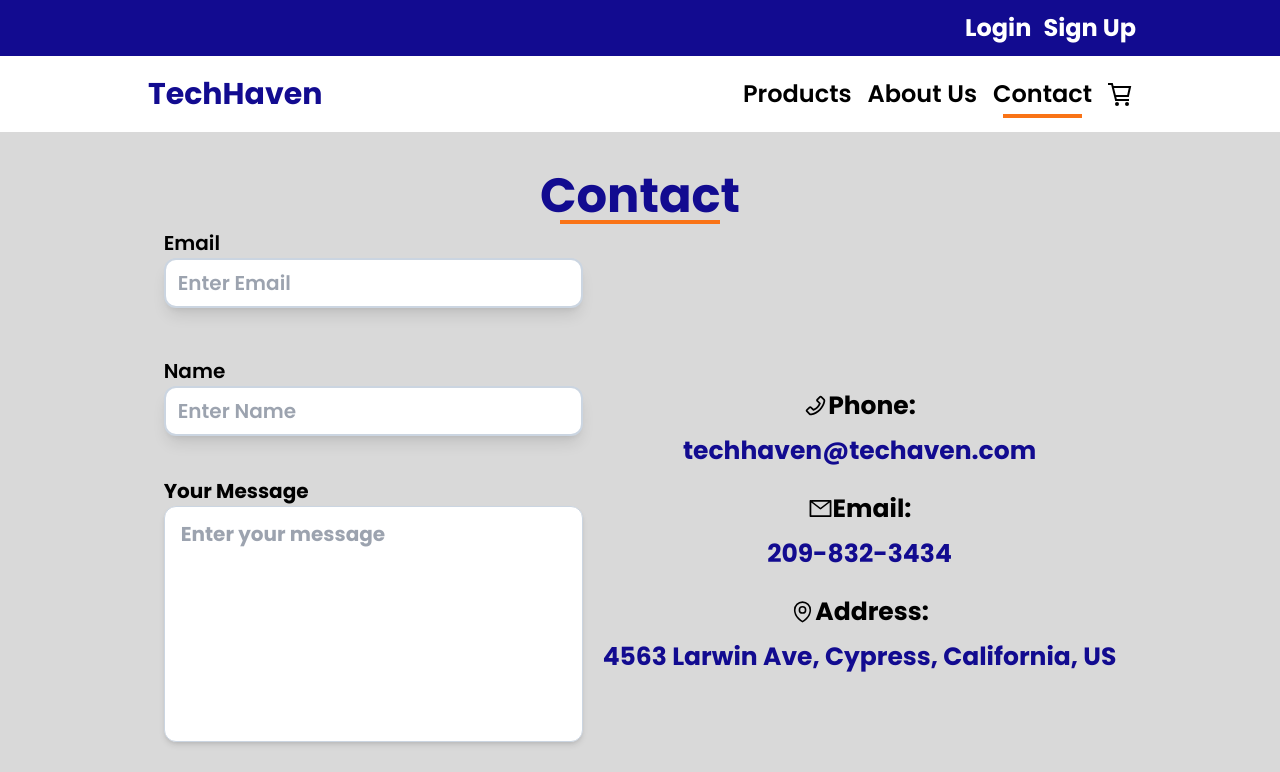
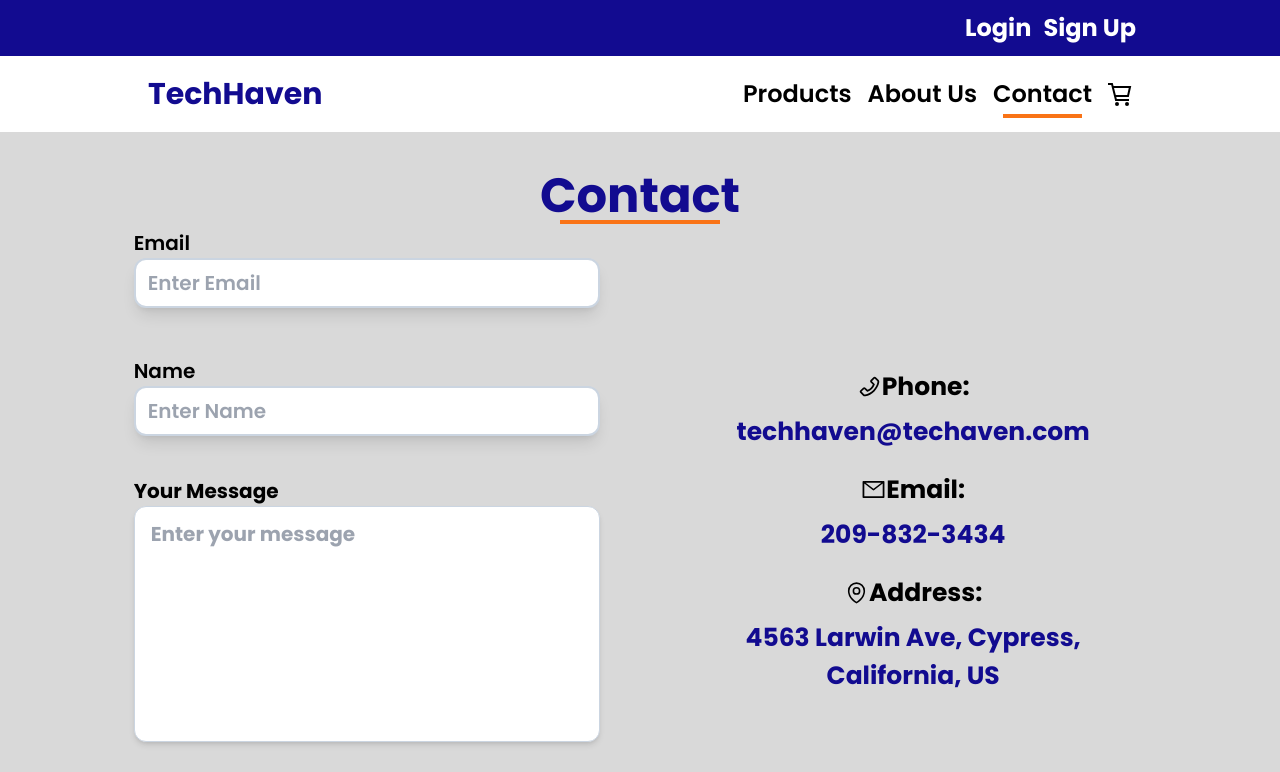
Before and after one commit to synonim789/tech-haven, a React (Vite) app in the folder frontend/tech-haven/: page /contact in a window 1280 px wide. Shown: the top 772 px of the page. Built offline with nearby package versions, Linux system fonts and the light colour scheme.

Commit message:
style: change Contact Page spacing

```diff
--- a/frontend/tech-haven/src/pages/Contact/ContactForm.tsx
+++ b/frontend/tech-haven/src/pages/Contact/ContactForm.tsx
@@ -34,7 +34,7 @@ const ContactForm = () => {
   }
 
   return (
-    <div className="mb-4">
+    <div className="mb-4 w-full">
       <form
         action="#"
         className="flex flex-col gap-8"
--- a/frontend/tech-haven/src/pages/Contact/ContactInfo.tsx
+++ b/frontend/tech-haven/src/pages/Contact/ContactInfo.tsx
@@ -3,7 +3,7 @@ import { HiOutlineMapPin } from 'react-icons/hi2'
 
 const ContactInfo = () => {
   return (
-    <section className="flex flex-col items-center justify-center gap-5 break-all ">
+    <section className="flex flex-col items-center justify-center gap-5 w-full text-center">
       <p className="text-[20px] font-bold flex items-center gap-2 md:text-[25px] flex-col">
         <span className="flex flex-row items-center">
           <AiOutlinePhone /> Phone:
--- a/frontend/tech-haven/src/pages/Contact/ContactPage.tsx
+++ b/frontend/tech-haven/src/pages/Contact/ContactPage.tsx
@@ -3,11 +3,11 @@ import ContactInfo from './ContactInfo'
 
 const ContactPage = () => {
   return (
-    <section className="max-w-5xl mx-auto my-10 flex flex-col  items-center">
+    <section className="container mx-auto my-10 flex flex-col items-center">
       <h1 className="font-bold text-5xl text-center text-[#120b90] relative after:content-[''] after:absolute after:bg-orange-500 after:w-4/5 after:h-1 after:-bottom-1 after:left-0 after:right-0 after:mx-auto">
         Contact
       </h1>
-      <div className="flex gap-5 flex-col md:flex-row px-4">
+      <div className="flex md:gap-20 flex-col md:flex-row px-4">
         <ContactForm />
         <ContactInfo />
       </div>
```
